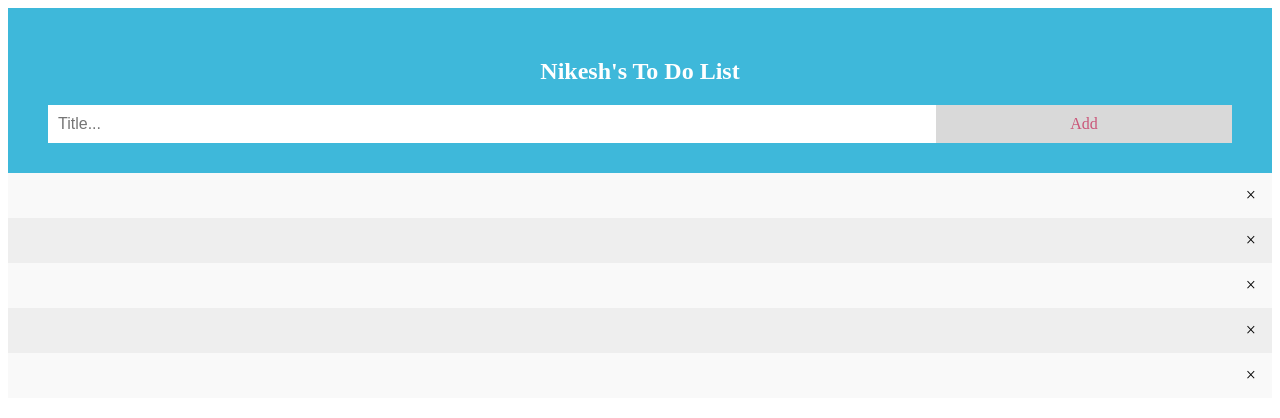
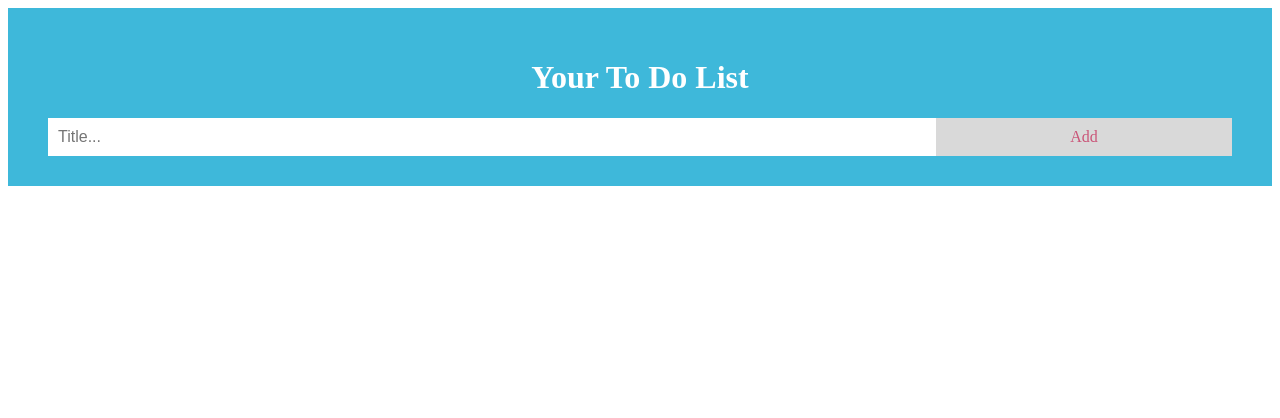
Before and after one commit to Nikesh-Sahoo/Todo-list, a plain HTML site: page index.html in a window 1280 px wide. Drawn offline with Linux system fonts and the light colour scheme.

Commit message:
Update index.html

```diff
--- a/index.html
+++ b/index.html
@@ -1,24 +1,20 @@
 <!DOCTYPE html>
 <html lang="en">
   <head>
-    <title>Nikesh's Todo list</title>
+    <title>Your Todo list</title>
     <meta charset="UTF-8" />
     <meta name="viewport" content="width=device-width, initial-scale=1" />
     <link href="style.css" rel="stylesheet" />
   </head>
   <body>
     <div id="myDIV" class="header">
-      <h2>Nikesh's To Do List</h2>
+      <h1>Your To Do List</h1>
       <input type="text" id="myInput" placeholder="Title..." />
       <span onclick="newElement()" class="addBtn">Add</span>
     </div>
 
     <ul id="myUL">
-      <li></li>
-      <li></li>
-      <li></li>
-      <li></li>
-      <li></li>
+
     </ul>
     <script>
       var myNodelist = document.getElementsByTagName("LI");
```
